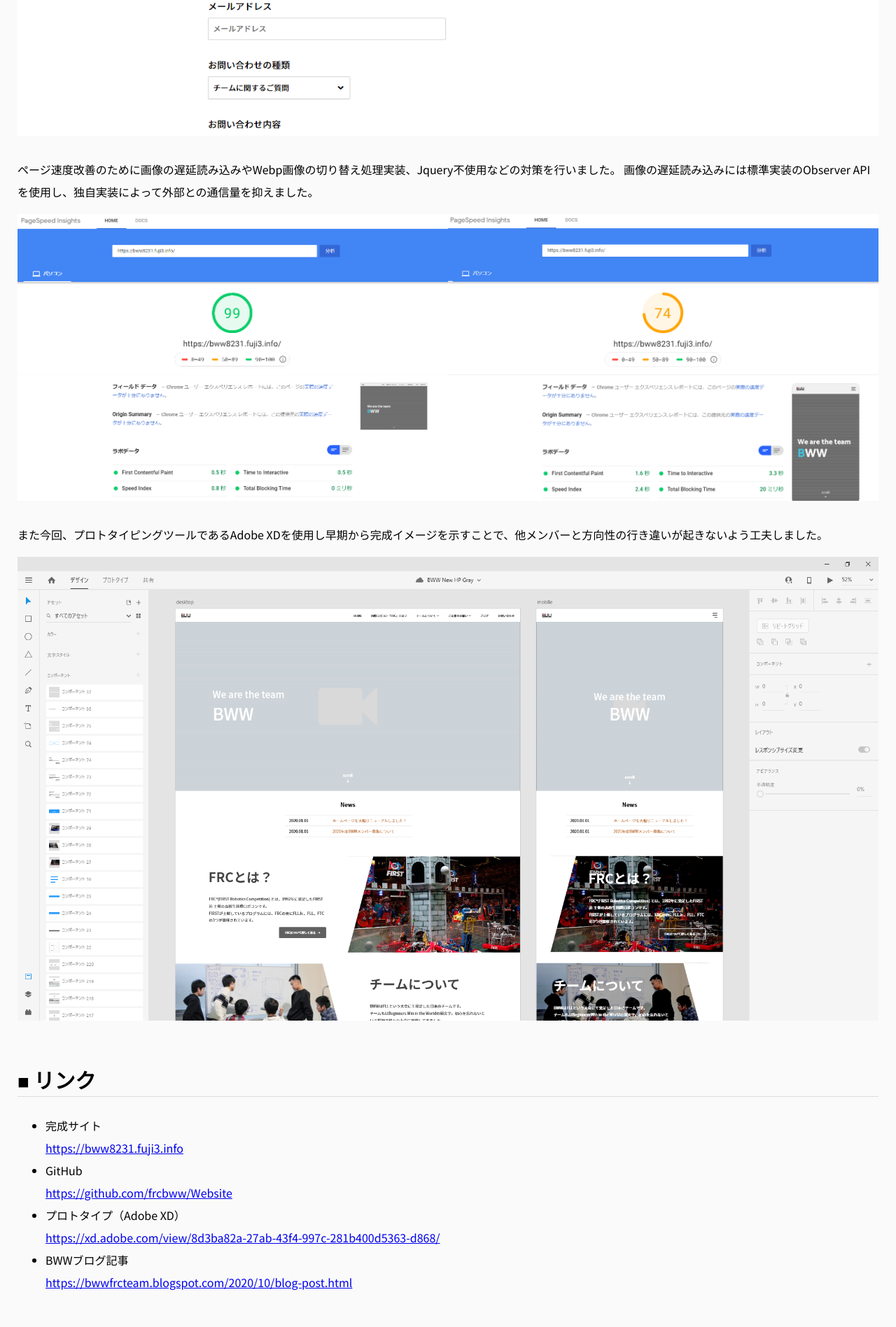
After one commit to sakusaku3939/Portfolio, a PHP site: page /posts/20201005/bww-site.html in a window 1280 px wide. The commit adds this page. Shown: the part 2240-4137 px from the top of the page at 70% size. Run offline with PHP 8.4, Linux system fonts and the light colour scheme.

Commit message:
記事追加

```diff
--- /dev/null
+++ b/posts/20201005/bww-site.html
@@ -0,0 +1,70 @@
+<!DOCTYPE html>
+<html lang="ja">
+<head>
+    <meta charset="utf-8">
+    <link rel="stylesheet" href="../style.css" type="text/css">
+    <link href="https://fonts.googleapis.com/css2?family=Noto+Sans+JP&display=swap" rel="stylesheet">
+    <title></title>
+</head>
+<body>
+<div id="overview">FRCチーム「BWW」の公式ホームページ制作</div>
+<h1>BWW New HP</h1>
+<p>
+    自分が所属しているFRCチーム「BWW」の新ホームページを1から制作しました。<br>
+    旧ホームページにはGoogle Sitesと呼ばれるSaaSサービスを使用していましたが、
+    モバイル時のデザイン崩れやSEO対策が出来ないこと、OGPが設定できないなどデメリットが目立ってきたため、今回1から作り直すことになりました。<br>
+    ホスティングサービスには表示速度や維持費の観点から静的サイトであるGitHub Pagesを採用し、HTML, CSS, JavaScriptのみを使用して制作しました。
+</p>
+<p>
+    お問い合わせフォームについては、PHPを使用することが出来ないため、GoogleフォームをカスタマイズしAjax送信を使用することで普通のフォームと遜色ない見た目に仕上げました。
+</p>
+<img src="home.png" alt="">
+<img src="frc.png" alt="">
+<img src="contact.png" alt="">
+
+<p>
+    ページ速度改善のために画像の遅延読み込みやWebp画像の切り替え処理実装、Jquery不使用などの対策を行いました。
+    画像の遅延読み込みには標準実装のObserver APIを使用し、独自実装によって外部との通信量を抑えました。
+</p>
+<div class="row">
+    <img src="speed1.png" alt="">
+    <img src="speed2.png" alt="">
+</div>
+
+<p>
+    また今回、プロトタイピングツールであるAdobe XDを使用し早期から完成イメージを示すことで、他メンバーと方向性の行き違いが起きないよう工夫しました。
+</p>
+<img src="mockup.png" alt="">
+
+<h2>リンク</h2>
+<ul>
+    <li>
+        完成サイト<br>
+        <a href="https://bww8231.fuji3.info/" target="_blank">https://bww8231.fuji3.info</a><br>
+    </li>
+    <li>GitHub<br>
+        <a href="https://github.com/frcbww/Website" target="_blank">https://github.com/frcbww/Website</a>
+    </li>
+    <li>プロトタイプ（Adobe XD）<br>
+        <a href="https://xd.adobe.com/view/8d3ba82a-27ab-43f4-997c-281b400d5363-d868/"
+           target="_blank">https://xd.adobe.com/view/8d3ba82a-27ab-43f4-997c-281b400d5363-d868/</a>
+    </li>
+    <li>
+        BWWブログ記事<br>
+        <a href="https://bwwfrcteam.blogspot.com/2020/10/blog-post.html#more"
+           target="_blank">https://bwwfrcteam.blogspot.com/2020/10/blog-post.html</a><br>
+    </li>
+</ul>
+<h2>使用技術</h2>
+<ul>
+    <li>言語・・・HTML, CSS, JavaScript</li>
+    <li>フレームワーク、ライブラリ・・・Anime.js, Modernizr</li>
+    <li>ツール・・・Git, GitHub Pages, Adobe XD, PHPStorm</li>
+    <li>OS・・・Windows</li>
+</ul>
+<h2>制作期間</h2>
+<ul>
+    <li>2020.8.16 〜 2020.10.5</li>
+</ul>
+</body>
+</html>
--- a/posts/style.css
+++ b/posts/style.css
@@ -37,7 +37,7 @@
 img {
     display: block;
     width: 100%;
-    margin-bottom: 16px;
+    padding-bottom: 16px;
 }
 
 a {
```
Also changed, not shown: posts/20201005/contact.png (added), posts/20201005/frc.png (added), posts/20201005/home.png (added), posts/20201005/mockup.png (added), posts/20201005/speed1.png (added), posts/20201005/speed2.png (added).
